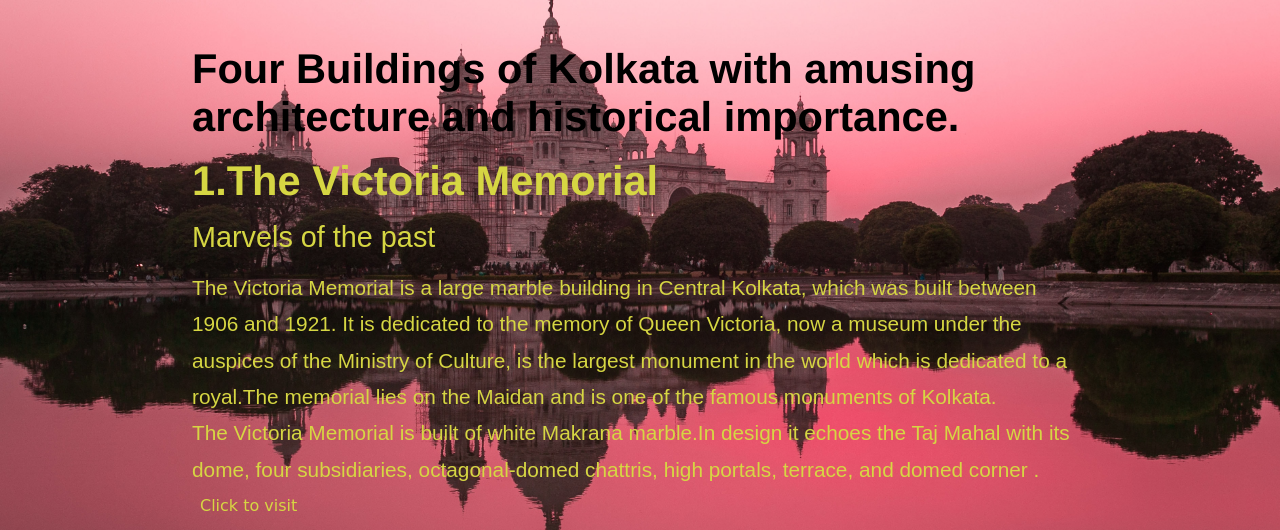
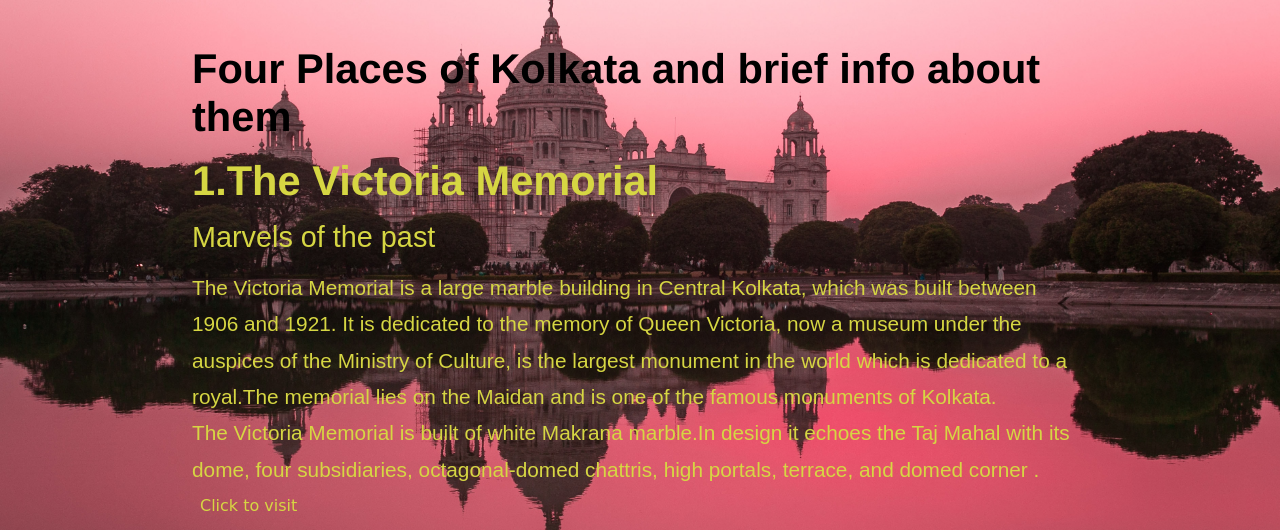
Before and after one commit to Suman373/Landing-page, a plain HTML site: page Four places/index.html in a window 1280 px wide. Shown: the top 530 px of the page. Drawn offline with Linux system fonts and the light colour scheme; a web font is replaced by a local one.

Commit message:
Updated index.html, fixed html errors
fixed the typos and wrong word selection

```diff
--- a/Four places/index.html
+++ b/Four places/index.html
@@ -14,7 +14,7 @@
 <body>
     <section class="top">
         <div class="container">
-            <h1 class="black">Four Buildings of Kolkata with amusing architecture and historical importance.</h1>
+            <h1 class="black">Four Places of Kolkata and brief info about them</h1>
             <h1>1.The Victoria Memorial</h1>
             <h2>Marvels of the past</h2>
             <p>The Victoria Memorial is a large marble building in Central Kolkata, which was built between 1906 and 1921. It is dedicated to the memory of Queen Victoria, now a museum under the auspices of the Ministry of Culture, is the largest monument in the world which is dedicated to a royal.The memorial lies on the Maidan and is one of the famous monuments of Kolkata.</p>
```
